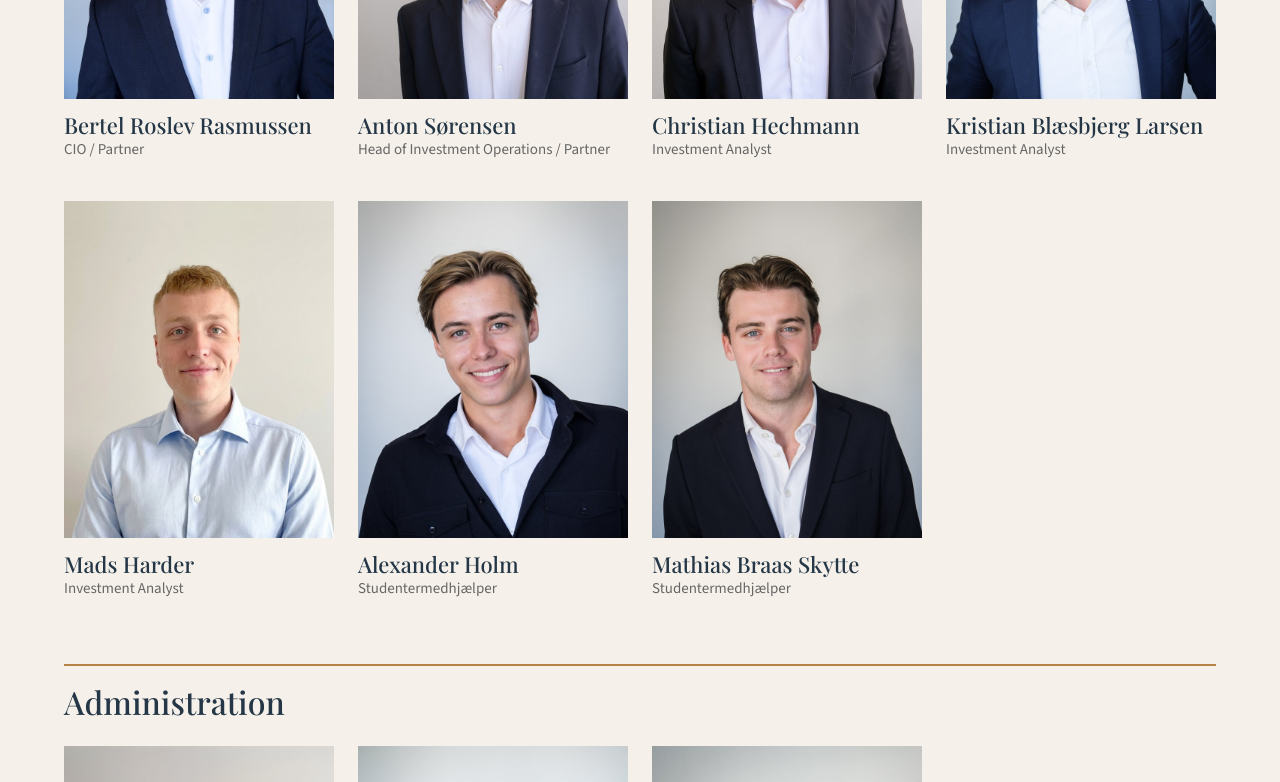
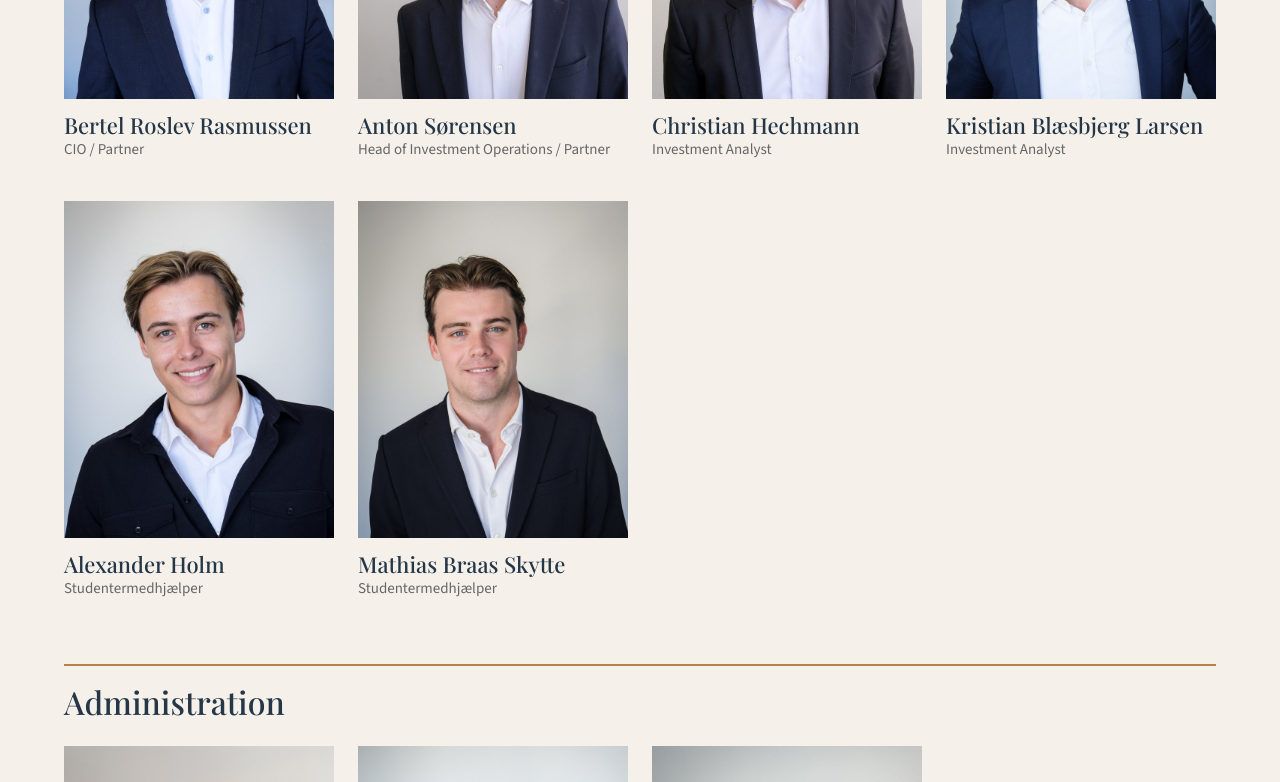
Before and after one commit to sofiaelsberg/toba, a Next.js app: page /team in a window 1280 px wide. Shown: the part 1845-2627 px from the top of the page. Built offline with nearby package versions, Linux system fonts and the light colour scheme.

Commit message:
Fjern Mads Harder fra teamet

```diff
--- a/src/content/people.ts
+++ b/src/content/people.ts
@@ -109,13 +109,6 @@ const raw: Omit<Person, "portrait">[] = [
     group: "analyse",
     bio: [],
   },
-  {
-    slug: "mads-harder",
-    name: "Mads Harder",
-    title: "Investment Analyst",
-    group: "analyse",
-    bio: [],
-  },
   { slug: "alexander-holm", name: "Alexander Holm", title: "Studentermedhjælper", group: "analyse", bio: [], noProfile: true },
   {
     slug: "mathias-braas-skytte",
```
Also changed, not shown: public/team/mads-harder-gs.jpg (deleted).
